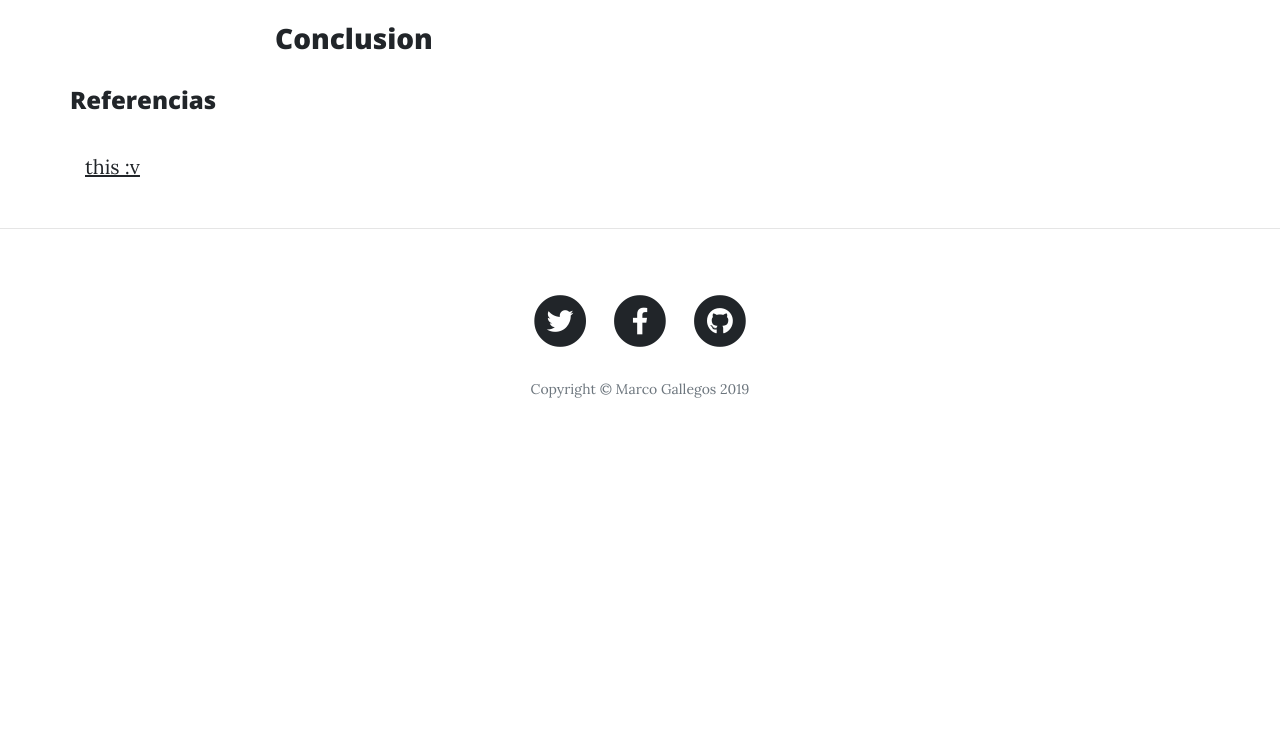
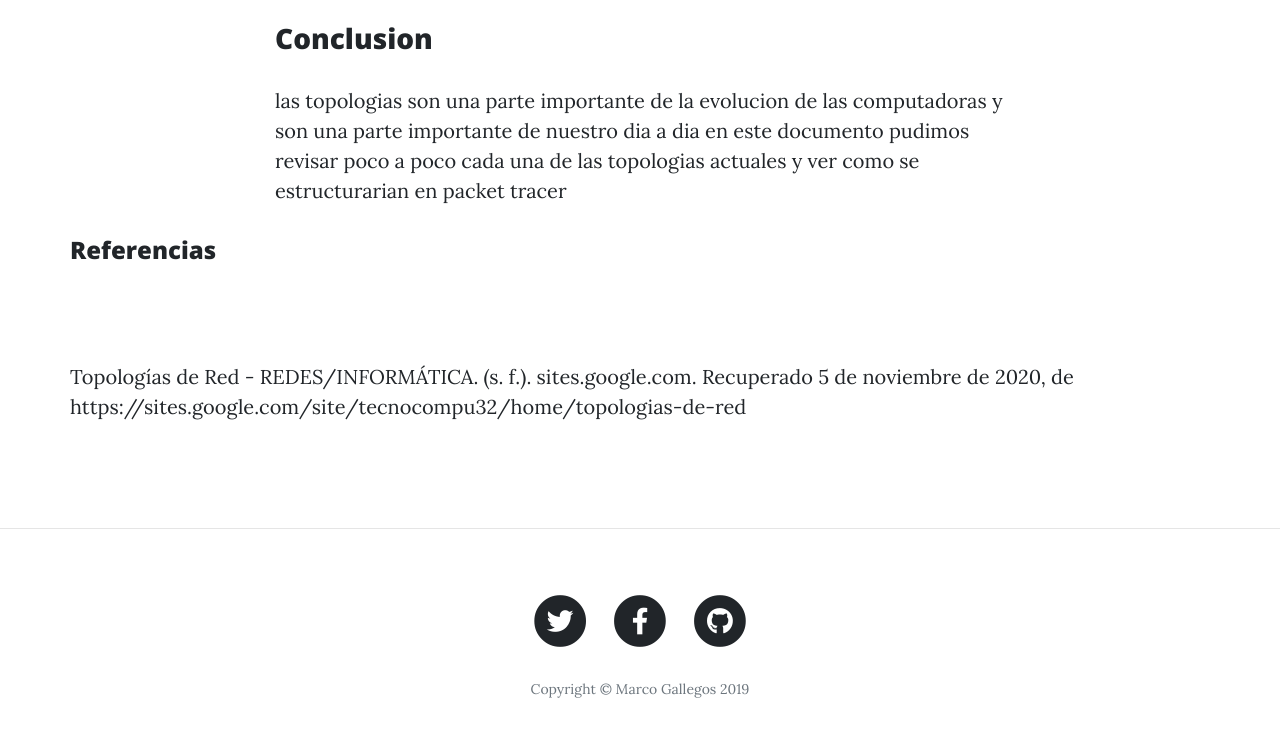
Before and after one commit to marco-gallegos/api_pdf, a website: page 4.html in a window 1280 px wide. Shown: the part 6743-7480 px from the top of the page. Before the commit the page ends 7208 px from the top, so only its background shows below. Drawn offline with nearby package versions, Linux system fonts and the light colour scheme.

Commit message:
[imp] actividad 4
se realiza la actividad 4

```diff
--- a/4.html
+++ b/4.html
@@ -147,6 +147,7 @@
         <div class="col-lg-8 col-md-10 mx-auto">
           <h3>Conclusion</h3>
           <p>
+            las topologias son una parte importante de la evolucion de las computadoras y son una parte importante de nuestro dia a dia en este documento pudimos revisar poco a poco cada una de las topologias actuales y ver como se estructurarian en packet tracer
           </p>
         </div>
 
@@ -155,7 +156,9 @@
       <div class="row">
         <h4>Referencias</h4>
         <p class="col-12" >
-          <a href="https://sites.google.com/site/tecnocompu32/home/topologias-de-red">this :v</a>
+          <p>
+            Topologías de Red - REDES/INFORMÁTICA. (s. f.). sites.google.com. Recuperado 5 de noviembre de 2020, de https://sites.google.com/site/tecnocompu32/home/topologias-de-red
+          </p>
         </p>
       </div>
     </div>
```
